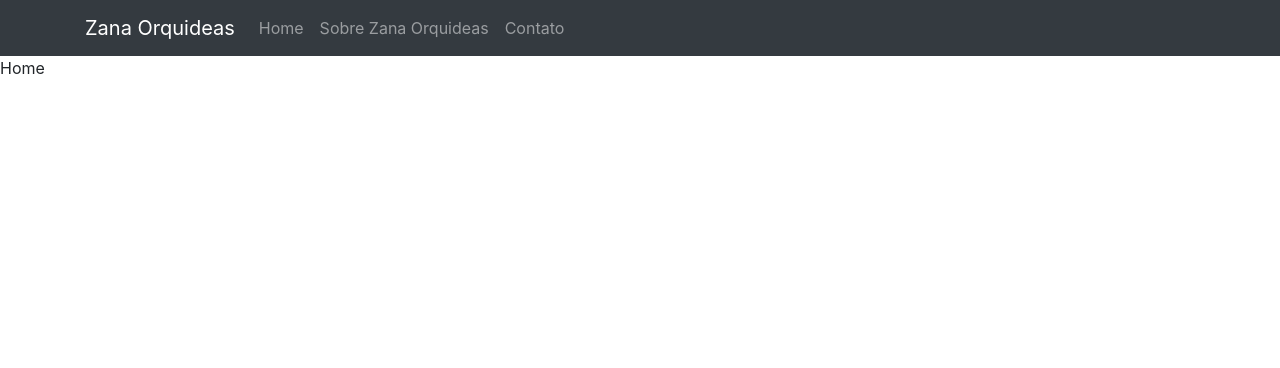
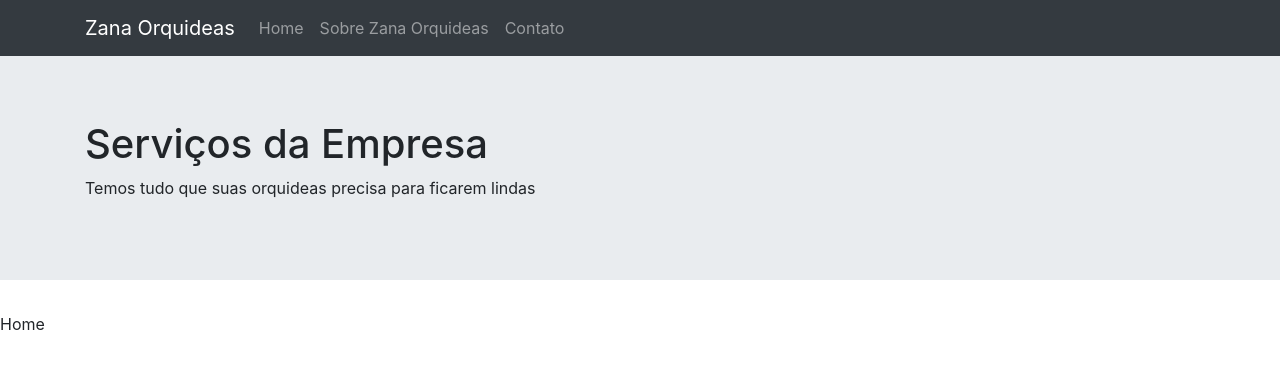
Before and after one commit to acwronski/paraiso-das-orquideas, a Next.js app: page / in a window 1280 px wide. Shown: the top 368 px of the page. Built offline with nearby package versions, Linux system fonts and the light colour scheme.

Commit message:
adicionei jumbotron

```diff
--- a/pages/index.js
+++ b/pages/index.js
@@ -10,11 +10,14 @@ function Home() {
                 <title>Home Zana Orquideas</title>
                 <meta name='description' content='Site Sobre Orquideas e Metodos de Cultivo' />
                 <meta name='author' content='Antonio Carlos Wronski' />
-
-
-
             </Head>
             <Menu />
+            <Jumbotron fluid className='servicos'>
+                <Container>
+                    <h1>Serviços da Empresa</h1>
+                    <p>Temos tudo que suas orquideas precisa para ficarem lindas</p>
+                </Container>
+            </Jumbotron>
             Home
 
         </div>
```
